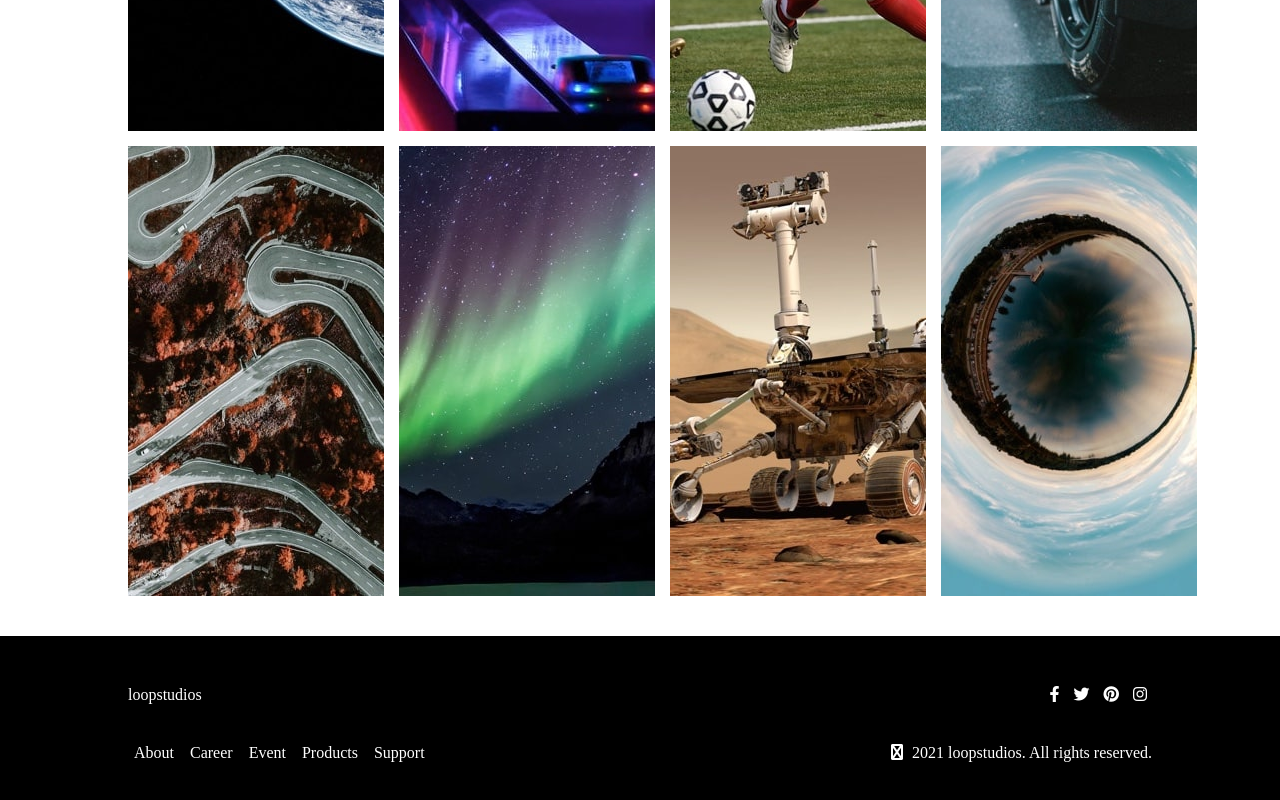
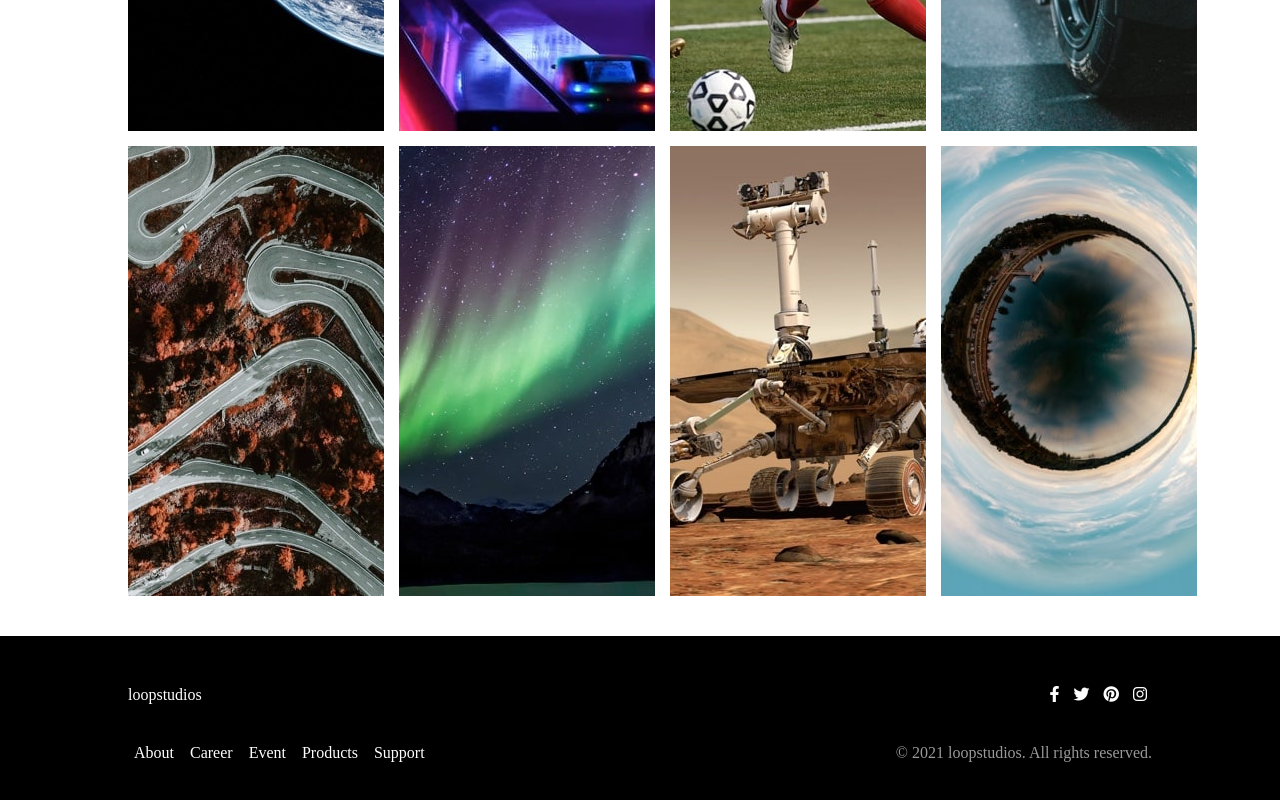
Before and after one commit to AbdulQohar1/Loop-studio-landing-page, a plain HTML site: page index.html in a window 1280 px wide. Shown: the part 1565-2365 px from the top of the page. Drawn offline with Linux system fonts and the light colour scheme.

Commit message:
Footer Update

```diff
--- a/index.html
+++ b/index.html
@@ -66,8 +66,7 @@
         <span class="details">Support</span>
       </div>
       <div class="copyright">
-        <i class="fab fa-copyright"></i>
-        <span>2021 loopstudios. All rights reserved.</span>
+        <span>&#169 2021 loopstudios. All rights reserved.</span>
       </div>
 
     </div>
--- a/style.css
+++ b/style.css
@@ -137,12 +137,14 @@ footer{
 }
 
 .details{
-    /* padding-right: 4px; */
     padding: 6px;
 }
 
 .details:hover{
  text-decoration: underline;
  cursor: pointer;
- /* padding-bottom: 2px;  */
 }
+
+.copyright{
+    opacity: 0.6;
+}
```
